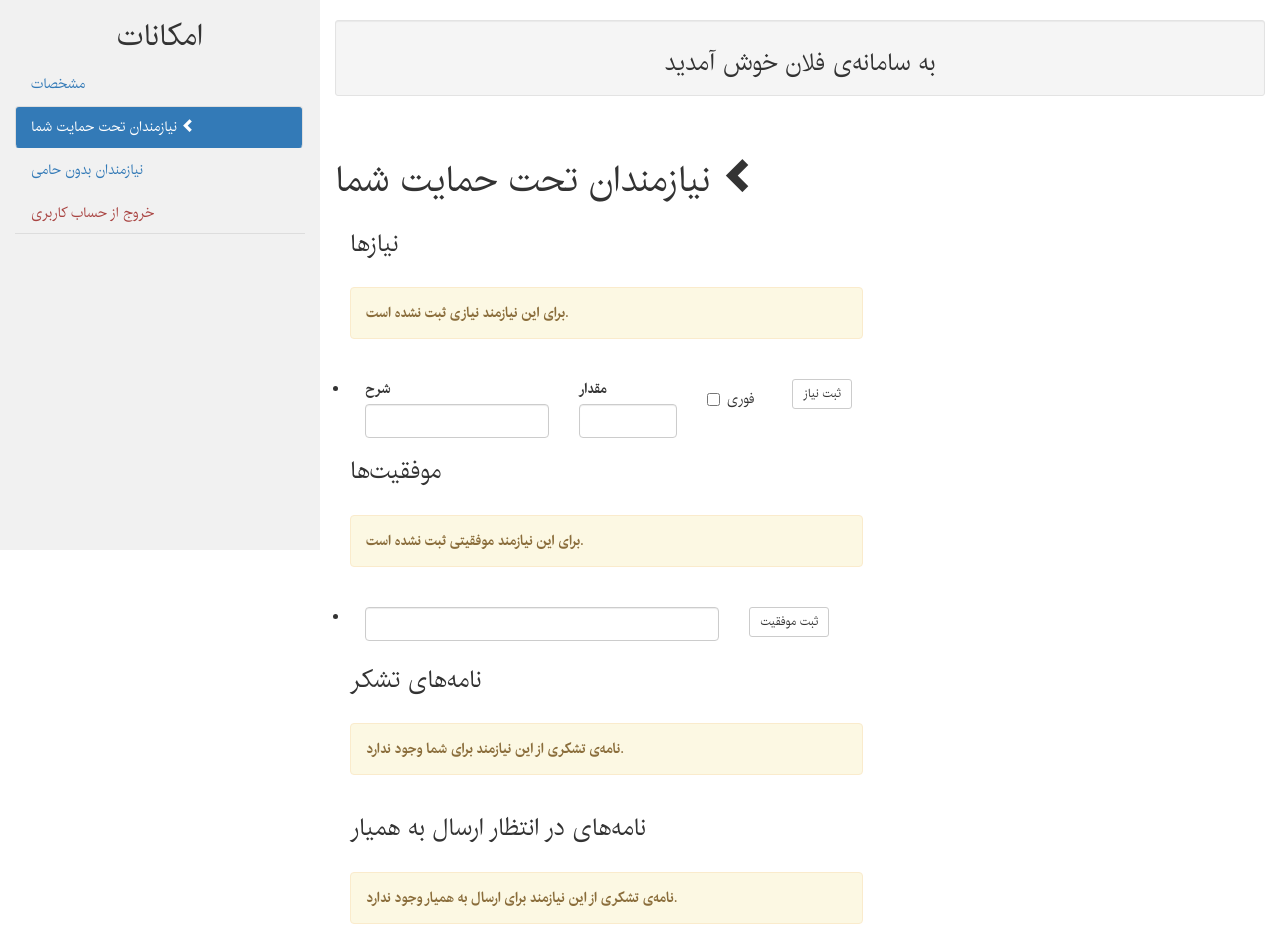
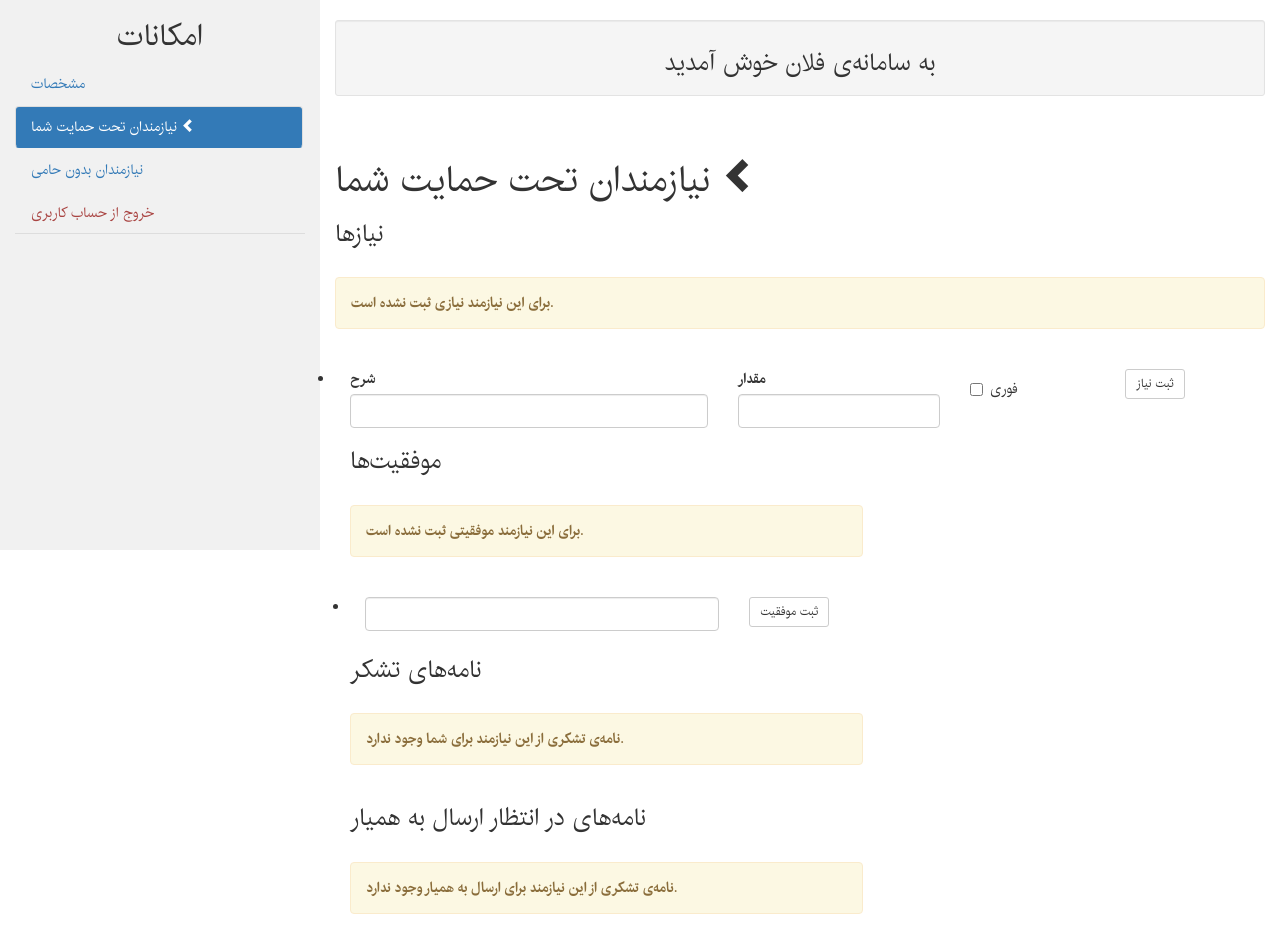
Before and after one commit to aarezou/SAD-Project, a Django app: template tahapp/templates/tahapp/needfulinfo.html in a window 1280 px wide. After the commit the page ends 914 px from the top, so only its background shows below. Run offline with Django 3.2, Linux system fonts and the light colour scheme; the template is opened without the code that fills it, so the values that code supplies are empty; some libraries are stand-ins or nearby versions.

Commit message:
needfulinfo now working

```diff
--- a/tahapp/templates/tahapp/needfulinfo.html
+++ b/tahapp/templates/tahapp/needfulinfo.html
@@ -14,27 +14,29 @@
 		<div role="tabpanel" class="tab-pane active" id="yourNeedfuls">
 		<br>
 			<h1> نیازمندان تحت حمایت شما <span class="glyphicon glyphicon-chevron-left"></span> {{ needful.profile.user.username }} </h1>
-			<div class="col-sm-7">
+			<div class="col-sm-12s">
 			<h3> نیازها </h3><br>
 			<div class="form-group">
 				<form  action="{% url 'submit_need_helper' %}" method="post">
 				{% csrf_token %}
 				<input type="hidden" name="id" value={{ needful.id }}>
-					<ul class="list-group" id="success">
+					<ul class="list-group" id="needs">
 						{% if needs %}
 						{% for need in needs %}
 							<li class="list-group-item">
-								<div class="col-sm-3">{{ need.desc }}</div>
+								<div class="col-sm-7">{{ need.desc }}</div>
 								<div class="col-sm-3">{{ need.value }}</div>
-								<div class="col-sm-3">
+								<div class="col-sm-1">
 									{% if need.is_urgent %} <span class="glyphicon glyphicon-alert"></span>
 									{% endif %}
 								</div>
-								<div class="col-sm-3">
+								<div class="col-sm-1">
 									{% if need.done %} <span class="glyphicon glyphicon-ok"></span>
 									{% endif %}
 								</div>
+                            <br>
 							</li>
+
 						{% endfor %}
 						{% else %}
 							<div class="alert alert-warning">
```
Also changed, not shown: tahapp/views.py (+7 -3 lines).
